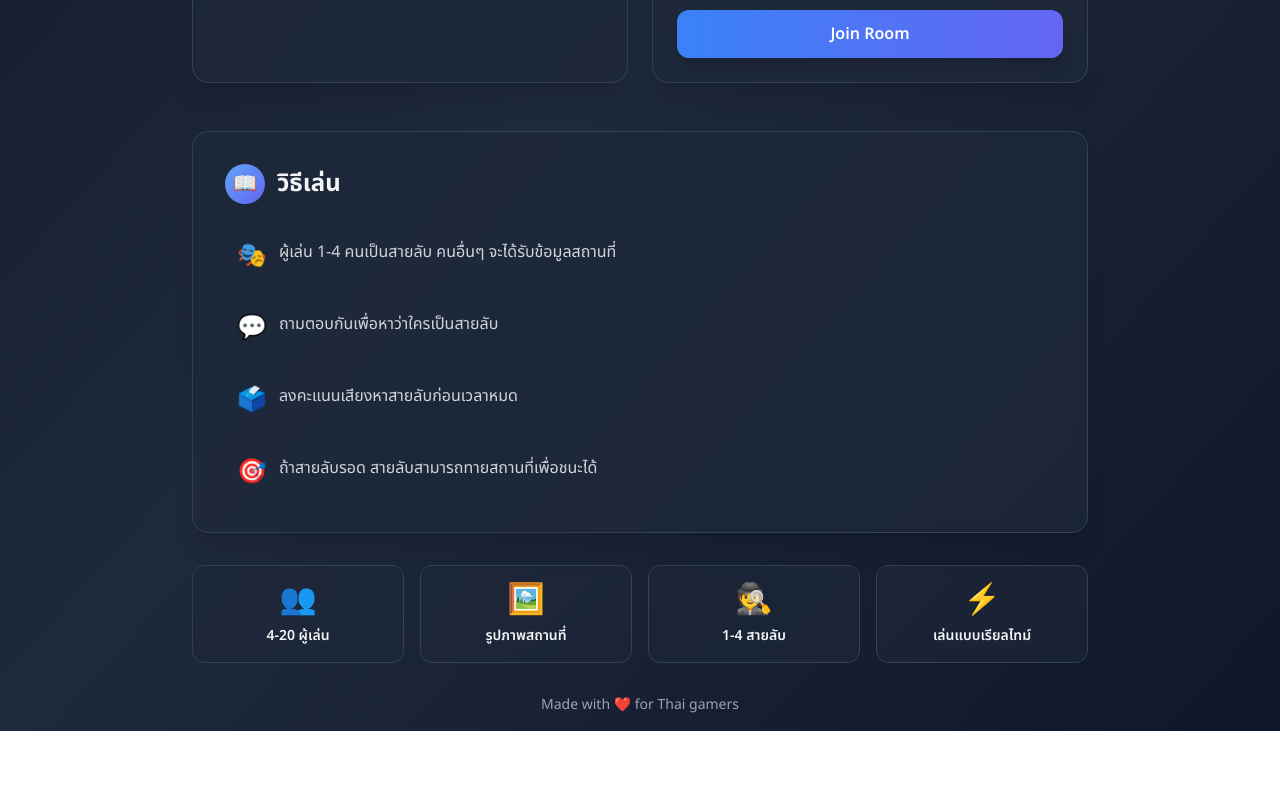
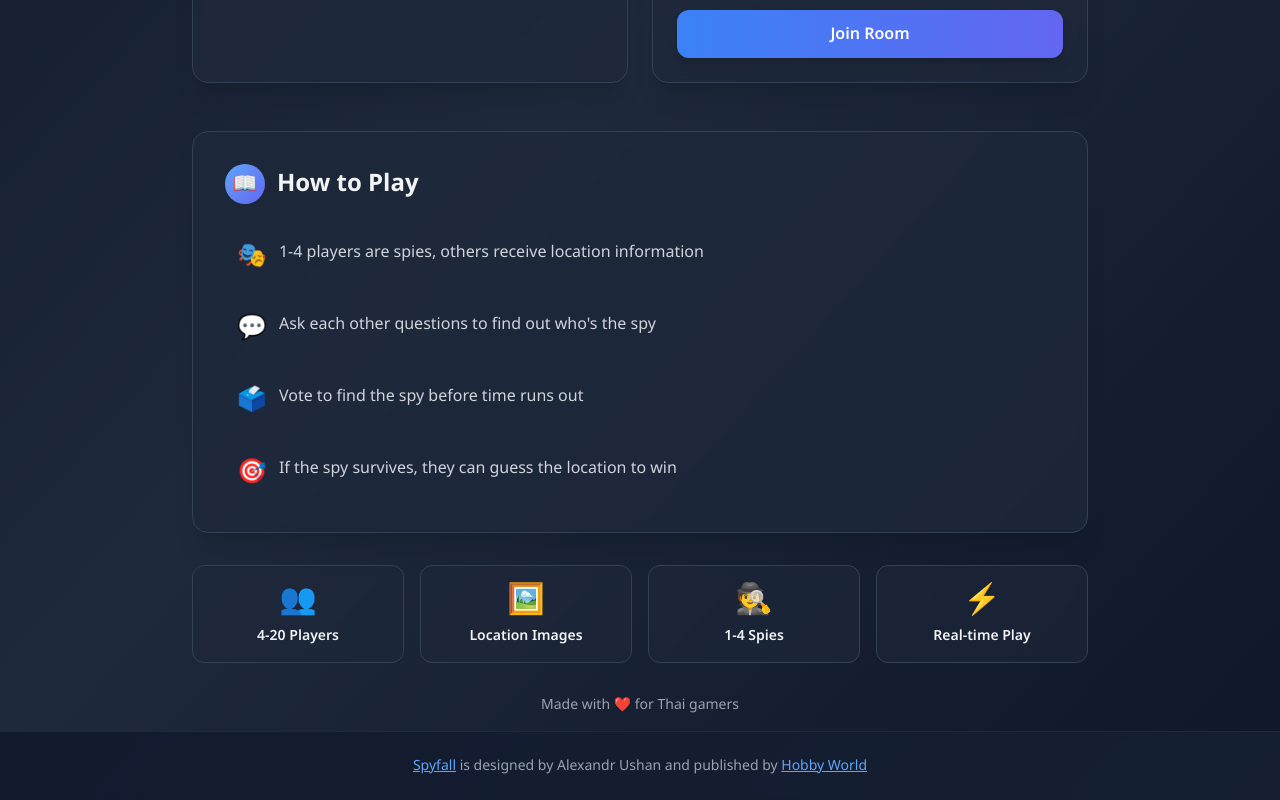
Before and after one commit to Greenrenge/cf-boardgames, a Next.js app: page /en in a window 1280 px wide. Shown: the part 691-1491 px from the top of the page. Before the commit the page ends 1422 px from the top, so only its background shows below. Built offline with nearby package versions, Linux system fonts and the light colour scheme; what tailwindcss-rtl would draw is missing.

Commit message:
feat(homepage): implement multi-language support for homepage content and add footer component

```diff
--- a/app/[locale]/page.tsx
+++ b/app/[locale]/page.tsx
@@ -4,9 +4,11 @@ import { CreateRoom } from '@/components/room/CreateRoom';
 import { JoinRoom } from '@/components/room/JoinRoom';
 import { ThemeToggle } from '@/components/ui/ThemeToggle';
 import { LanguageSwitcher } from '@/components/i18n/LanguageSwitcher';
+import { useTranslations } from 'next-intl';
 import Image from 'next/image';
 
 export default function HomePage() {
+  const t = useTranslations('common');
   return (
     <main className="min-h-screen flex items-center justify-center p-4 bg-gradient-to-br from-blue-50 via-white to-indigo-50 dark:from-slate-900 dark:via-slate-800 dark:to-slate-900">
       {/* Top right controls */}
@@ -33,7 +35,7 @@ export default function HomePage() {
             Spyfall Online
           </h1> */}
           <p className="text-gray-600 dark:text-gray-300 text-base md:text-lg">
-            เกมหาสายลับออนไลน์สำหรับ 4-20 คน 🕵️‍♂️
+            {t('homepage.tagline')}
           </p>
         </div>
 
@@ -49,24 +51,26 @@ export default function HomePage() {
             <div className="w-10 h-10 bg-gradient-to-br from-blue-500 to-indigo-600 dark:from-blue-400 dark:to-indigo-500 rounded-full flex items-center justify-center">
               <span className="text-white text-xl">📖</span>
             </div>
-            <h3 className="text-2xl font-bold text-gray-800 dark:text-gray-100">วิธีเล่น</h3>
+            <h3 className="text-2xl font-bold text-gray-800 dark:text-gray-100">
+              {t('heading.howToPlay')}
+            </h3>
           </div>
           <ul className="space-y-4 text-gray-700 dark:text-gray-300">
             <li className="flex items-start gap-3 p-3 rounded-lg hover:bg-blue-50 dark:hover:bg-slate-700/50 transition-colors">
               <span className="text-2xl flex-shrink-0">🎭</span>
-              <span>ผู้เล่น 1-4 คนเป็นสายลับ คนอื่นๆ จะได้รับข้อมูลสถานที่</span>
+              <span>{t('homepage.howToPlay1')}</span>
             </li>
             <li className="flex items-start gap-3 p-3 rounded-lg hover:bg-blue-50 dark:hover:bg-slate-700/50 transition-colors">
               <span className="text-2xl flex-shrink-0">💬</span>
-              <span>ถามตอบกันเพื่อหาว่าใครเป็นสายลับ</span>
+              <span>{t('homepage.howToPlay2')}</span>
             </li>
             <li className="flex items-start gap-3 p-3 rounded-lg hover:bg-blue-50 dark:hover:bg-slate-700/50 transition-colors">
               <span className="text-2xl flex-shrink-0">🗳️</span>
-              <span>ลงคะแนนเสียงหาสายลับก่อนเวลาหมด</span>
+              <span>{t('homepage.howToPlay3')}</span>
             </li>
             <li className="flex items-start gap-3 p-3 rounded-lg hover:bg-blue-50 dark:hover:bg-slate-700/50 transition-colors">
               <span className="text-2xl flex-shrink-0">🎯</span>
-              <span>ถ้าสายลับรอด สายลับสามารถทายสถานที่เพื่อชนะได้</span>
+              <span>{t('homepage.howToPlay4')}</span>
             </li>
           </ul>
         </div>
@@ -76,30 +80,32 @@ export default function HomePage() {
           <div className="bg-white/60 dark:bg-slate-800/60 backdrop-blur-sm p-4 rounded-xl text-center border border-blue-100 dark:border-slate-700 hover:shadow-lg transition-shadow">
             <div className="text-3xl mb-2">👥</div>
             <div className="text-sm font-semibold text-gray-800 dark:text-gray-100">
-              4-20 ผู้เล่น
+              {t('homepage.feature1')}
             </div>
           </div>
           <div className="bg-white/60 dark:bg-slate-800/60 backdrop-blur-sm p-4 rounded-xl text-center border border-blue-100 dark:border-slate-700 hover:shadow-lg transition-shadow">
             <div className="text-3xl mb-2">🖼️</div>
             <div className="text-sm font-semibold text-gray-800 dark:text-gray-100">
-              รูปภาพสถานที่
+              {t('homepage.feature2')}
             </div>
           </div>
           <div className="bg-white/60 dark:bg-slate-800/60 backdrop-blur-sm p-4 rounded-xl text-center border border-blue-100 dark:border-slate-700 hover:shadow-lg transition-shadow">
             <div className="text-3xl mb-2">🕵️</div>
-            <div className="text-sm font-semibold text-gray-800 dark:text-gray-100">1-4 สายลับ</div>
+            <div className="text-sm font-semibold text-gray-800 dark:text-gray-100">
+              {t('homepage.feature3')}
+            </div>
           </div>
           <div className="bg-white/60 dark:bg-slate-800/60 backdrop-blur-sm p-4 rounded-xl text-center border border-blue-100 dark:border-slate-700 hover:shadow-lg transition-shadow">
             <div className="text-3xl mb-2">⚡</div>
             <div className="text-sm font-semibold text-gray-800 dark:text-gray-100">
-              เล่นแบบเรียลไทม์
+              {t('homepage.feature4')}
             </div>
           </div>
         </div>
 
         {/* Footer */}
         <div className="mt-8 text-center text-sm text-gray-500 dark:text-gray-400">
-          <p>Made with ❤️ for Thai gamers</p>
+          <p>{t('homepage.footer')}</p>
         </div>
       </div>
     </main>
--- a/app/layout.tsx
+++ b/app/layout.tsx
@@ -2,6 +2,7 @@ import type { Metadata } from 'next';
 import { Noto_Sans_Thai } from 'next/font/google';
 import './globals.css';
 import { ThemeProvider } from '@/contexts/ThemeContext';
+import { Footer } from '@/components/ui/Footer';
 
 const notoSansThai = Noto_Sans_Thai({
   subsets: ['thai', 'latin'],
@@ -110,7 +111,12 @@ export default function RootLayout({
         />
       </head>
       <body className={`${notoSansThai.variable} font-sans antialiased`}>
-        <ThemeProvider>{children}</ThemeProvider>
+        <ThemeProvider>
+          <div className="min-h-screen flex flex-col">
+            <div className="flex-1">{children}</div>
+            <Footer />
+          </div>
+        </ThemeProvider>
       </body>
     </html>
   );
--- /dev/null
+++ b/components/ui/Footer.tsx
@@ -0,0 +1,27 @@
+export function Footer() {
+  return (
+    <footer className="w-full py-6 px-4 border-t border-gray-200 dark:border-gray-800 bg-white/50 dark:bg-slate-900/50 backdrop-blur-sm">
+      <div className="max-w-7xl mx-auto text-center">
+        <div className="text-sm text-gray-600 dark:text-gray-400">
+          <a
+            target="_blank"
+            href="https://hwint.ru/portfolio-item/spyfall/"
+            rel="noreferrer"
+            className="text-blue-600 dark:text-blue-400 hover:text-blue-700 dark:hover:text-blue-300 underline transition-colors"
+          >
+            Spyfall
+          </a>
+          {' is designed by Alexandr Ushan and published by '}
+          <a
+            target="_blank"
+            href="http://international.hobbyworld.ru/"
+            rel="noreferrer"
+            className="text-blue-600 dark:text-blue-400 hover:text-blue-700 dark:hover:text-blue-300 underline transition-colors"
+          >
+            Hobby World
+          </a>
+        </div>
+      </div>
+    </footer>
+  );
+}
--- a/components/ui/ThemeToggle.tsx
+++ b/components/ui/ThemeToggle.tsx
@@ -21,7 +21,7 @@ export function ThemeToggle() {
   return (
     <button
       onClick={toggleTheme}
-      className="fixed top-4 right-4 z-50 p-3 rounded-full bg-white/10 dark:bg-gray-800/50 backdrop-blur-lg border border-gray-200/20 dark:border-gray-700/50 hover:bg-white/20 dark:hover:bg-gray-700/50 transition-all duration-300 shadow-lg hover:shadow-xl group"
+      className="p-3 rounded-full bg-white/10 dark:bg-gray-800/50 backdrop-blur-lg border border-gray-200/20 dark:border-gray-700/50 hover:bg-white/20 dark:hover:bg-gray-700/50 transition-all duration-300 shadow-lg hover:shadow-xl group"
       aria-label="Toggle theme"
       title={theme === 'dark' ? 'Switch to light mode' : 'Switch to dark mode'}
     >
--- a/locales/ar/common.json
+++ b/locales/ar/common.json
@@ -43,7 +43,20 @@
 		"locations": "المواقع",
 		"languageSelection": "اختيار اللغة",
 		"buttons": "الأزرار",
-		"labels": "التسميات"
+		"labels": "التسميات",
+		"howToPlay": "كيفية اللعب"
+	},
+	"homepage": {
+		"tagline": "لعبة جاسوس عبر الإنترنت لـ 4-20 لاعباً 🕵️‍♂️",
+		"howToPlay1": "1-4 لاعبون هم الجواسيس، والآخرون يحصلون على معلومات الموقع",
+		"howToPlay2": "اسألوا بعضكم البعض لمعرفة من هو الجاسوس",
+		"howToPlay3": "صوتوا لإيجاد الجاسوس قبل انتهاء الوقت",
+		"howToPlay4": "إذا نجا الجاسوس، يمكنه تخمين الموقع للفوز",
+		"feature1": "4-20 لاعباً",
+		"feature2": "صور المواقع",
+		"feature3": "1-4 جواسيس",
+		"feature4": "لعب في الوقت الفعلي",
+		"footer": "Made with ❤️ for Thai gamers"
 	},
 	"message": {
 		"roomCreated": "تم إنشاء الغرفة بنجاح",
--- a/locales/en/common.json
+++ b/locales/en/common.json
@@ -43,7 +43,20 @@
 		"locations": "Locations",
 		"languageSelection": "Language Selection",
 		"buttons": "Buttons",
-		"labels": "Labels"
+		"labels": "Labels",
+		"howToPlay": "How to Play"
+	},
+	"homepage": {
+		"tagline": "Online spy game for 4-20 players 🕵️‍♂️",
+		"howToPlay1": "1-4 players are spies, others receive location information",
+		"howToPlay2": "Ask each other questions to find out who's the spy",
+		"howToPlay3": "Vote to find the spy before time runs out",
+		"howToPlay4": "If the spy survives, they can guess the location to win",
+		"feature1": "4-20 Players",
+		"feature2": "Location Images",
+		"feature3": "1-4 Spies",
+		"feature4": "Real-time Play",
+		"footer": "Made with ❤️ for Thai gamers"
 	},
 	"message": {
 		"roomCreated": "Room created successfully",
--- a/locales/es/common.json
+++ b/locales/es/common.json
@@ -43,7 +43,20 @@
 		"locations": "Ubicaciones",
 		"languageSelection": "Selección de Idioma",
 		"buttons": "Botones",
-		"labels": "Etiquetas"
+		"labels": "Etiquetas",
+		"howToPlay": "Cómo Jugar"
+	},
+	"homepage": {
+		"tagline": "Juego de espías en línea para 4-20 jugadores 🕵️‍♂️",
+		"howToPlay1": "1-4 jugadores son espías, los demás reciben información de ubicación",
+		"howToPlay2": "Háganse preguntas para descubrir quién es el espía",
+		"howToPlay3": "Voten para encontrar al espía antes de que se acabe el tiempo",
+		"howToPlay4": "Si el espía sobrevive, puede adivinar la ubicación para ganar",
+		"feature1": "4-20 Jugadores",
+		"feature2": "Imágenes de Ubicación",
+		"feature3": "1-4 Espías",
+		"feature4": "Juego en Tiempo Real",
+		"footer": "Made with ❤️ for Thai gamers"
 	},
 	"message": {
 		"roomCreated": "Sala creada exitosamente",
--- a/locales/fr/common.json
+++ b/locales/fr/common.json
@@ -43,7 +43,20 @@
 		"locations": "Lieux",
 		"languageSelection": "Sélection de la Langue",
 		"buttons": "Boutons",
-		"labels": "Étiquettes"
+		"labels": "Étiquettes",
+		"howToPlay": "Comment Jouer"
+	},
+	"homepage": {
+		"tagline": "Jeu d'espion en ligne pour 4-20 joueurs 🕵️‍♂️",
+		"howToPlay1": "1-4 joueurs sont des espions, les autres reçoivent des informations sur le lieu",
+		"howToPlay2": "Posez-vous des questions pour découvrir qui est l'espion",
+		"howToPlay3": "Votez pour trouver l'espion avant la fin du temps",
+		"howToPlay4": "Si l'espion survit, il peut deviner le lieu pour gagner",
+		"feature1": "4-20 Joueurs",
+		"feature2": "Images de Lieux",
+		"feature3": "1-4 Espions",
+		"feature4": "Jeu en Temps Réel",
+		"footer": "Made with ❤️ for Thai gamers"
 	},
 	"message": {
 		"roomCreated": "Salle créée avec succès",
--- a/locales/hi/common.json
+++ b/locales/hi/common.json
@@ -43,7 +43,20 @@
 		"locations": "स्थान",
 		"languageSelection": "भाषा चयन",
 		"buttons": "बटन",
-		"labels": "लेबल"
+		"labels": "लेबल",
+		"howToPlay": "कैसे खेलें"
+	},
+	"homepage": {
+		"tagline": "4-20 खिलाड़ियों के लिए ऑनलाइन जासूस गेम 🕵️‍♂️",
+		"howToPlay1": "1-4 खिलाड़ी जासूस हैं, अन्य को स्थान की जानकारी मिलती है",
+		"howToPlay2": "एक-दूसरे से सवाल पूछें कि कौन जासूस है",
+		"howToPlay3": "समय समाप्त होने से पहले जासूस को खोजने के लिए वोट करें",
+		"howToPlay4": "अगर जासूस बच जाता है, तो वे जीतने के लिए स्थान का अनुमान लगा सकते हैं",
+		"feature1": "4-20 खिलाड़ी",
+		"feature2": "स्थान चित्र",
+		"feature3": "1-4 जासूस",
+		"feature4": "रीयल-टाइम खेल",
+		"footer": "Made with ❤️ for Thai gamers"
 	},
 	"message": {
 		"roomCreated": "कमरा सफलतापूर्वक बनाया गया",
--- a/locales/th/common.json
+++ b/locales/th/common.json
@@ -43,7 +43,20 @@
 		"locations": "สถานที่",
 		"languageSelection": "เลือกภาษา",
 		"buttons": "ปุ่ม",
-		"labels": "ป้ายชื่อ"
+		"labels": "ป้ายชื่อ",
+		"howToPlay": "วิธีเล่น"
+	},
+	"homepage": {
+		"tagline": "เกมหาสายลับออนไลน์สำหรับ 4-20 คน 🕵️‍♂️",
+		"howToPlay1": "ผู้เล่น 1-4 คนเป็นสายลับ คนอื่นๆ จะได้รับข้อมูลสถานที่",
+		"howToPlay2": "ถามตอบกันเพื่อหาว่าใครเป็นสายลับ",
+		"howToPlay3": "ลงคะแนนเสียงหาสายลับก่อนเวลาหมด",
+		"howToPlay4": "ถ้าสายลับรอด สายลับสามารถทายสถานที่เพื่อชนะได้",
+		"feature1": "4-20 ผู้เล่น",
+		"feature2": "รูปภาพสถานที่",
+		"feature3": "1-4 สายลับ",
+		"feature4": "เล่นแบบเรียลไทม์",
+		"footer": "Made with ❤️ for Thai gamers"
 	},
 	"message": {
 		"roomCreated": "สร้างห้องสำเร็จ",
--- a/locales/zh/common.json
+++ b/locales/zh/common.json
@@ -43,7 +43,20 @@
 		"locations": "地点",
 		"languageSelection": "语言选择",
 		"buttons": "按钮",
-		"labels": "标签"
+		"labels": "标签",
+		"howToPlay": "如何游玩"
+	},
+	"homepage": {
+		"tagline": "在线间谍游戏，适合 4-20 人 🕵️‍♂️",
+		"howToPlay1": "1-4 名玩家是间谍，其他人获得地点信息",
+		"howToPlay2": "互相提问以找出谁是间谍",
+		"howToPlay3": "在时间用完前投票找出间谍",
+		"howToPlay4": "如果间谍幸存，可以猜测地点来获胜",
+		"feature1": "4-20 名玩家",
+		"feature2": "地点图片",
+		"feature3": "1-4 名间谍",
+		"feature4": "实时游戏",
+		"footer": "Made with ❤️ for Thai gamers"
 	},
 	"message": {
 		"roomCreated": "房间创建成功",
```
